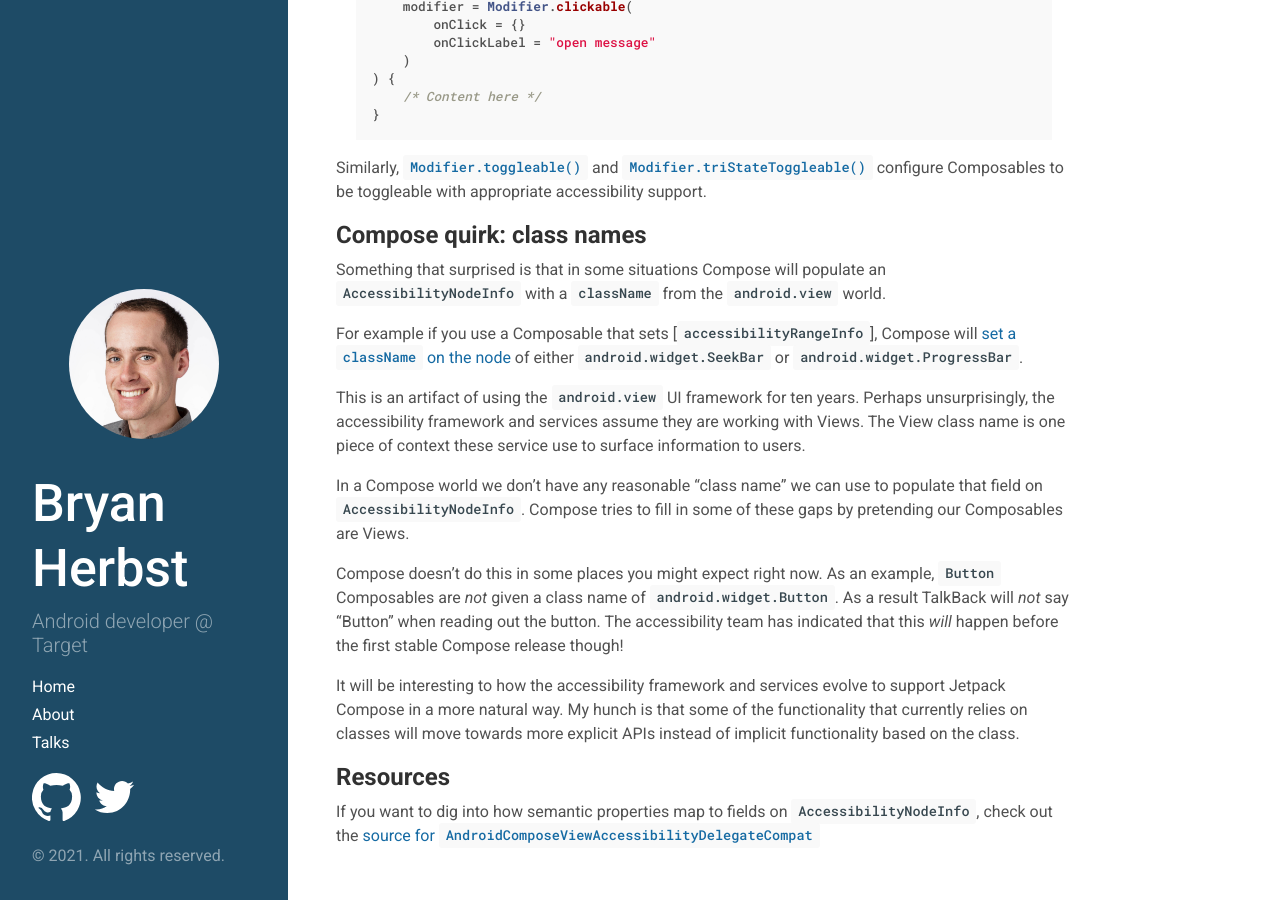
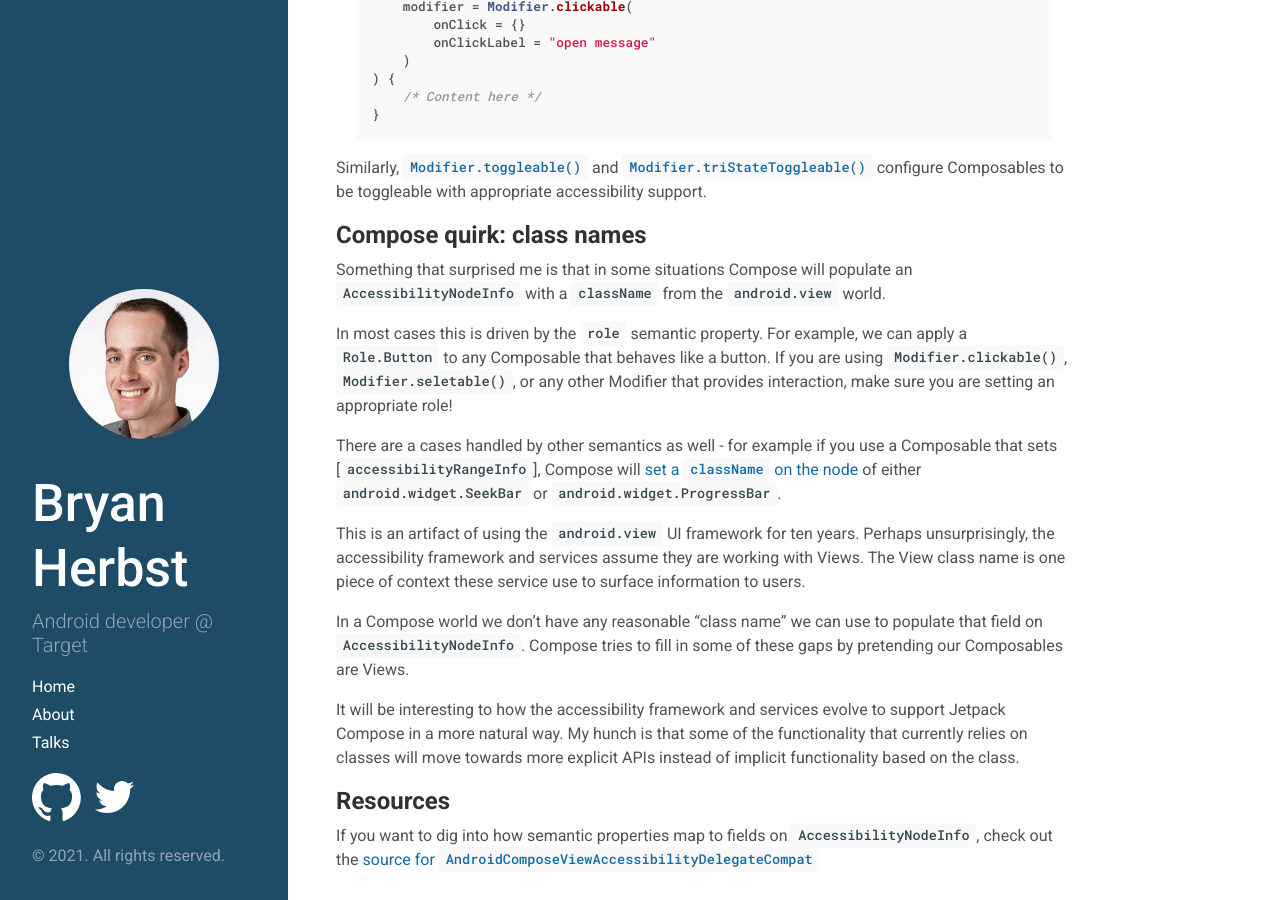
Before and after one commit to bherbst/bryanherbst.com, a Jekyll site: the page built from _posts/2020-11-03-compose-semantics-talkback.md, in a window 1280 px wide and 900 px high, scrolled down 5358 px. Built offline with Jekyll 4.4.1, drawn with Linux system fonts in a browser that asks for light colours.

Commit message:
Fix typo, add note on roles

```diff
--- a/_posts/2020-11-03-compose-semantics-talkback.md
+++ b/_posts/2020-11-03-compose-semantics-talkback.md
@@ -184,16 +184,16 @@ Row(
 Similarly, [`Modifier.toggleable()`](https://developer.android.com/reference/kotlin/androidx/compose/foundation/selection/package-summary.html#(androidx.compose.ui.Modifier).toggleable(kotlin.Boolean,%20kotlin.Boolean,%20androidx.compose.foundation.InteractionState,%20androidx.compose.foundation.Indication,%20kotlin.Function1)) and [`Modifier.triStateToggleable()`](https://developer.android.com/reference/kotlin/androidx/compose/foundation/selection/package-summary.html#(androidx.compose.ui.Modifier).triStateToggleable(androidx.compose.foundation.selection.ToggleableState,%20kotlin.Boolean,%20androidx.compose.foundation.InteractionState,%20androidx.compose.foundation.Indication,%20kotlin.Function0)) configure Composables to be toggleable with appropriate accessibility support.
 
 ## Compose quirk: class names
-Something that surprised is that in some situations Compose will populate an `AccessibilityNodeInfo` with a `className` from the `android.view` world.
+Something that surprised me is that in some situations Compose will populate an `AccessibilityNodeInfo` with a `className` from the `android.view` world.
 
-For example if you use a Composable that sets [`accessibilityRangeInfo`], Compose will [set a `className` on the node](https://cs.android.com/androidx/platform/frameworks/support/+/androidx-master-dev:compose/ui/ui/src/androidMain/kotlin/androidx/compose/ui/platform/AndroidComposeViewAccessibilityDelegateCompat.kt;l=354-361) of either `android.widget.SeekBar` or `android.widget.ProgressBar`.
+In most cases this is driven by the `role` semantic property. For example, we can apply a `Role.Button` to any Composable that behaves like a button. If you are using `Modifier.clickable()`, `Modifier.seletable()`, or any other Modifier that provides interaction, make sure you are setting an appropriate role!
+
+There are a cases handled by other semantics as well - for example if you use a Composable that sets [`accessibilityRangeInfo`], Compose will [set a `className` on the node](https://cs.android.com/androidx/platform/frameworks/support/+/androidx-master-dev:compose/ui/ui/src/androidMain/kotlin/androidx/compose/ui/platform/AndroidComposeViewAccessibilityDelegateCompat.kt;l=354-361) of either `android.widget.SeekBar` or `android.widget.ProgressBar`.
 
 This is an artifact of using the `android.view` UI framework for ten years. Perhaps unsurprisingly, the accessibility framework and services assume they are working with Views. The View class name is one piece of context these service use to surface information to users.
 
 In a Compose world we don't have any reasonable "class name" we can use to populate that field on `AccessibilityNodeInfo`. Compose tries to fill in some of these gaps by pretending our Composables are Views.
 
-Compose doesn't do this in some places you might expect right now. As an example, `Button` Composables are _not_ given a class name of `android.widget.Button`. As a result TalkBack will _not_ say "Button" when reading out the button. The accessibility team has indicated that this _will_ happen before the first stable Compose release though!
-
 It will be interesting to how the accessibility framework and services evolve to support Jetpack Compose in a more natural way. My hunch is that some of the functionality that currently relies on classes will move towards more explicit APIs instead of implicit functionality based on the class.
 
 ## Resources
```
